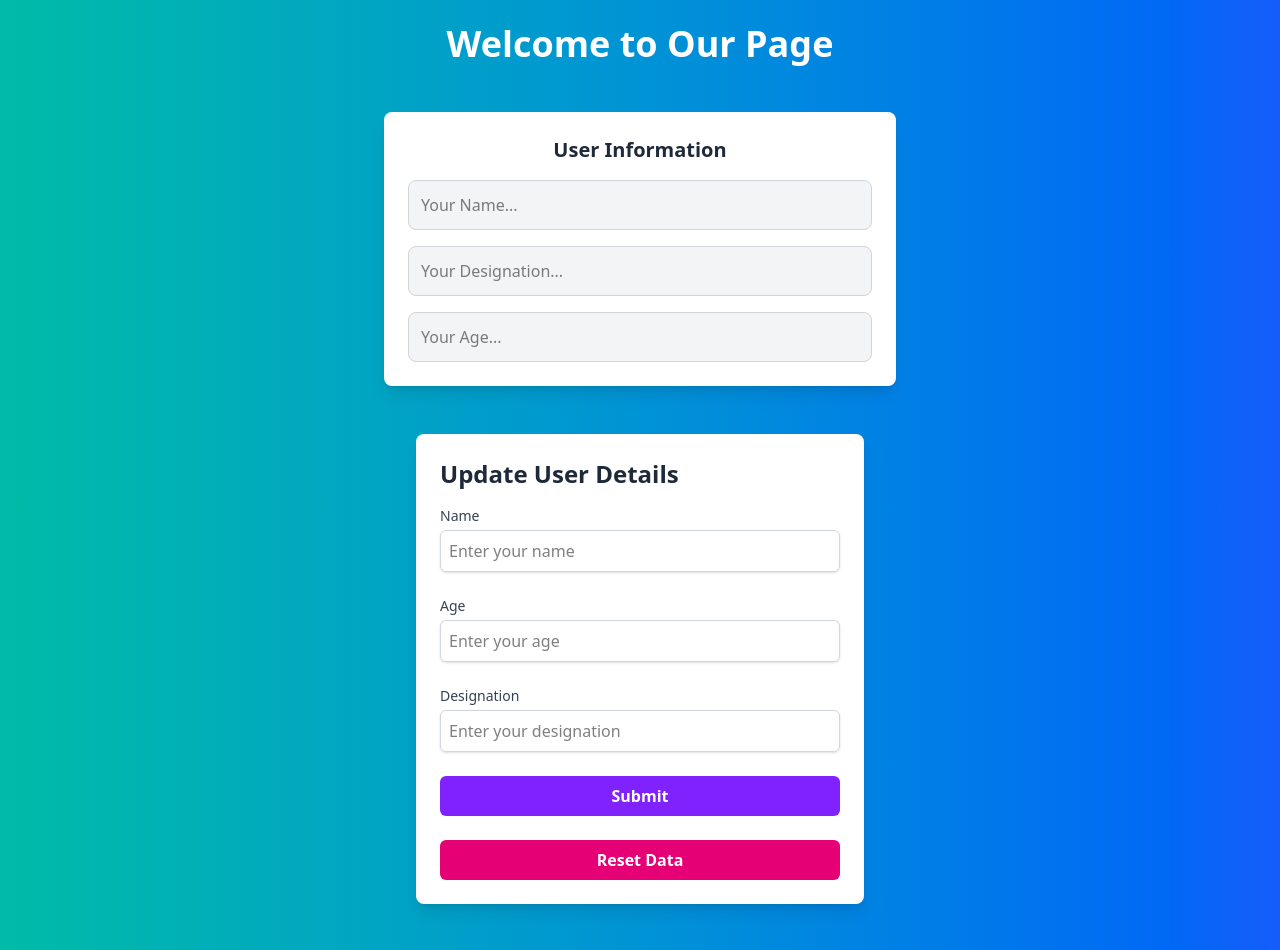
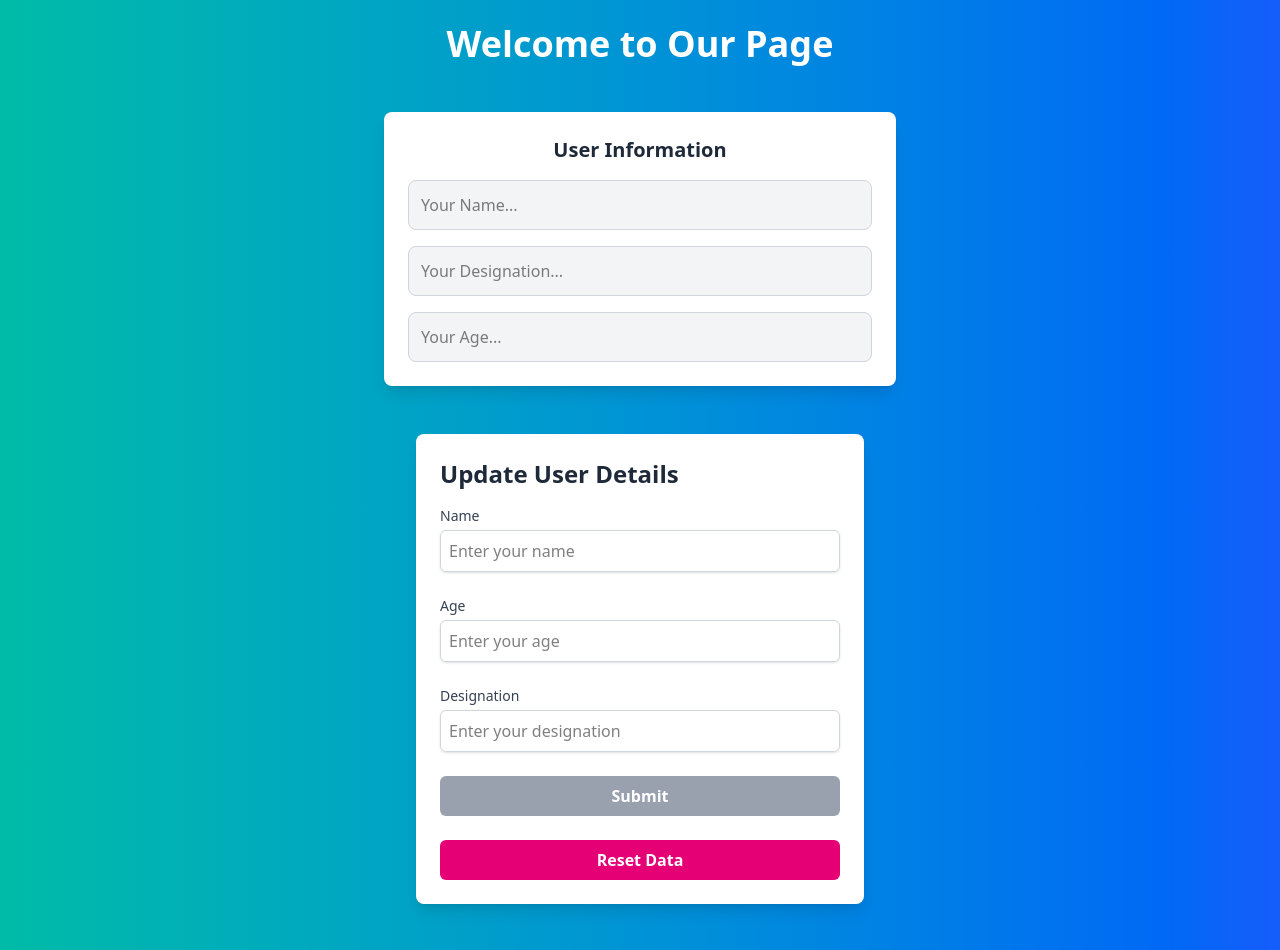
Before and after one commit to verma2510/backend-testing, a React (Vite) app in the folder frontend/: page / in a window 1280 px wide. Shown: the top 950 px of the page. Built offline with nearby package versions, Linux system fonts and the light colour scheme; no server answers.

Commit message:
disabled button added

```diff
--- a/frontend/src/components/Form.jsx
+++ b/frontend/src/components/Form.jsx
@@ -1,5 +1,5 @@
-import React, { useState } from "react";
-import {toast} from "react-toastify"
+import React, { useState, useEffect } from "react";
+import { toast } from "react-toastify";
 
 const Form = () => {
   const [details, setDetails] = useState({
@@ -9,6 +9,18 @@ const Form = () => {
   });
 
   const [errors, setErrors] = useState({});
+  const [isValid, setIsValid] = useState(false);
+
+  useEffect(() => {
+    const noErrors = Object.values(errors).every((err) => err === "");
+    const allFilled =
+      details.name.trim() &&
+      details.age &&
+      details.designation.trim() &&
+      !isNaN(details.age) &&
+      parseInt(details.age) > 0;
+    setIsValid(noErrors && allFilled);
+  }, [details, errors]);
 
   const handleChange = (e) => {
     const { name, value } = e.target;
@@ -155,7 +167,13 @@ const Form = () => {
 
         <button
           type="submit"
-          className="w-full bg-violet-600 text-white font-bold py-2 px-4 rounded-md hover:bg-violet-700 focus:outline-none focus:ring-2 focus:ring-violet-500 focus:ring-offset-2"
+          disabled={!isValid} // ✅ disable when form is not valid
+          className={`w-full font-bold py-2 px-4 rounded-md focus:outline-none focus:ring-2 focus:ring-offset-2
+            ${
+              isValid
+                ? "bg-violet-600 text-white hover:bg-violet-700 focus:ring-violet-500"
+                : "bg-gray-400 text-white cursor-not-allowed"
+            }`}
         >
           Submit
         </button>
```
